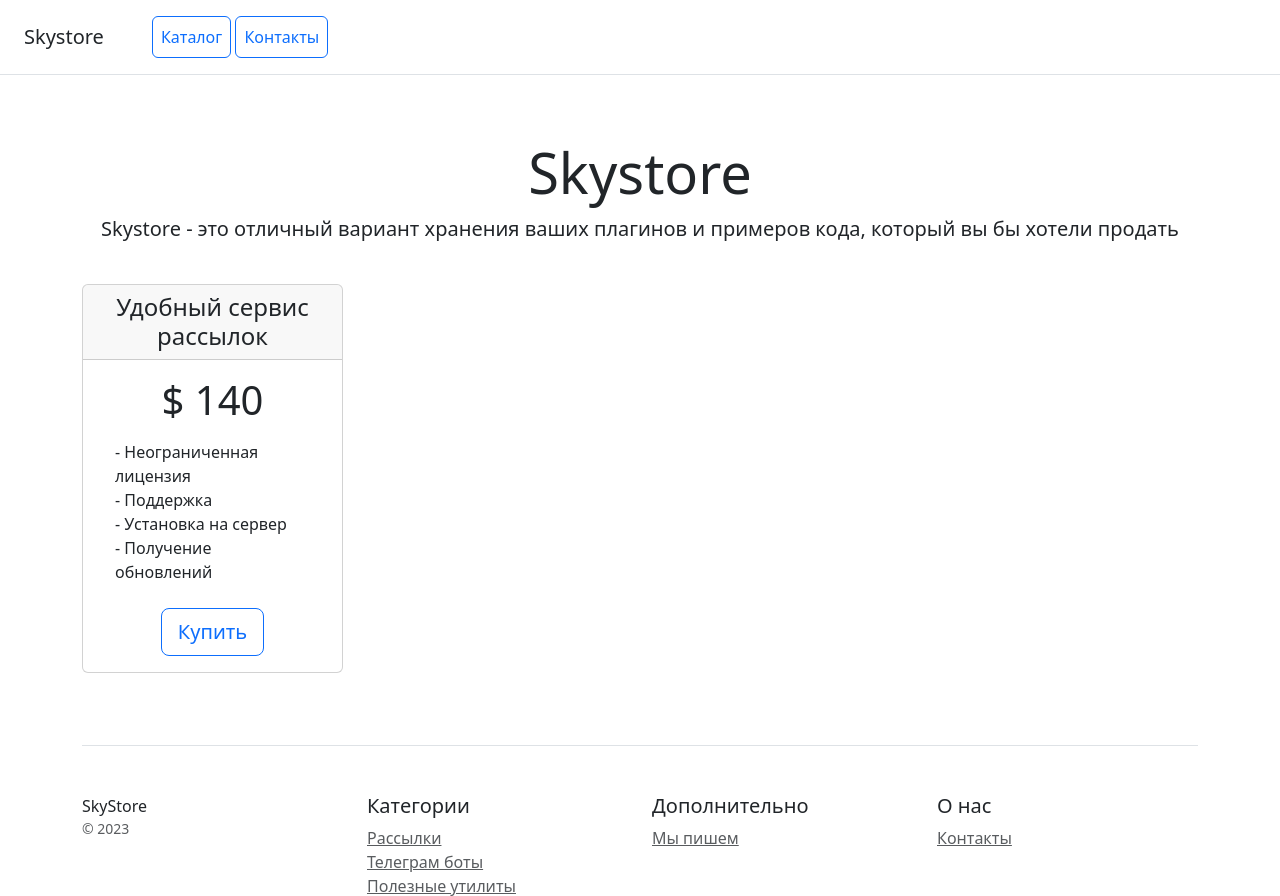
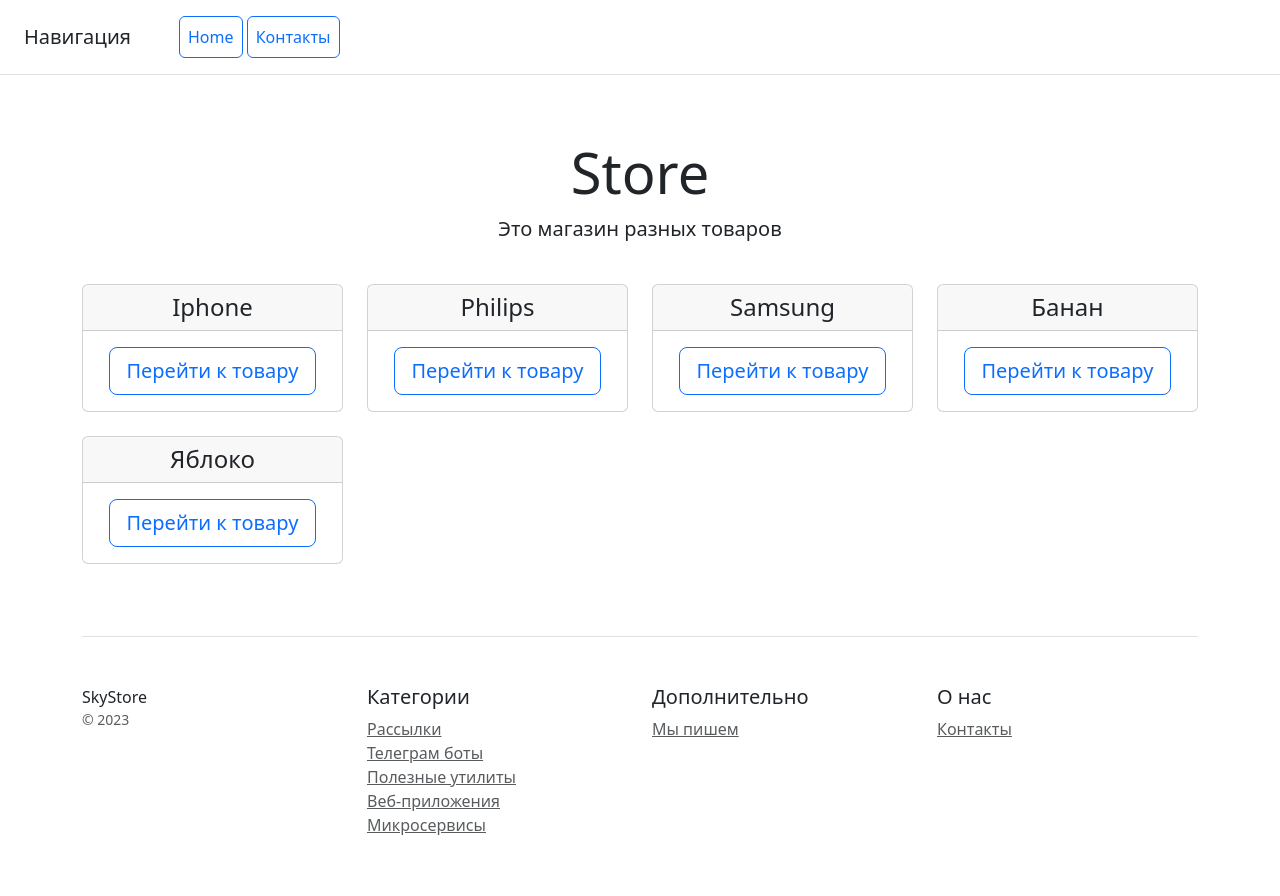
Before and after one commit to Aratimius/Store, a Django app: page / in a window 1280 px wide. Shown: the top 896 px of the page. After the commit the page ends 835 px from the top, so only its background shows below. Run offline with Django 5.2, Linux system fonts and the light colour scheme; data comes from the database, SQL or seed files in the repository; some libraries are stand-ins or nearby versions.

Commit message:
homework: "Шаблонизация"

```diff
--- a/catalog/models.py
+++ b/catalog/models.py
@@ -21,7 +21,7 @@ class Product(models.Model):
     name = models.CharField(max_length=100, verbose_name='название товара')
     description = models.TextField(verbose_name='описание товара')
     preview = models.ImageField(upload_to='products/', verbose_name='изображение', **NULLABLE)
-    category = models.ForeignKey(Category, on_delete=models.CASCADE)
+    category = models.ForeignKey(Category, related_name='products', on_delete=models.CASCADE)
     price = models.IntegerField(verbose_name='цена товара')
     created_at = models.DateTimeField(auto_now=True, verbose_name='дата создания')
     updated_at = models.DateTimeField(auto_now=True, verbose_name='дата обновления')
--- /dev/null
+++ b/catalog/templates/catalog/base.html
@@ -0,0 +1,57 @@
+{% load static %}
+<!doctype html>
+<html lang="en">
+<head>
+    <meta charset="utf-8">
+    <meta name="viewport" content="width=device-width, initial-scale=1">
+    <title>Store</title>
+    <link href="{% static 'css/bootstrap.min.css' %}" rel="stylesheet">
+</head>
+<body>
+{% include 'catalog/includes/inc_menu.html' %}
+
+<div class="pricing-header px-3 py-3 pt-md-5 pb-md-4 mx-auto text-center">
+    <h1 class="display-4">{{title}}</h1>
+    <p class="lead">{{description}}</p>
+</div>
+
+<div class="container">
+    {% block content %}
+    {% endblock %}
+    <footer class="pt-4 my-md-5 pt-md-5 border-top">
+        <div class="row">
+            <div class="col-12 col-md">
+                SkyStore
+                <small class="d-block mb-3 text-muted">&copy; 2023</small>
+            </div>
+            <div class="col-6 col-md">
+                <h5>Категории</h5>
+                <ul class="list-unstyled text-small">
+                    <li><a class="text-muted" href="#">Рассылки</a></li>
+                    <li><a class="text-muted" href="#">Телеграм боты</a></li>
+                    <li><a class="text-muted" href="#">Полезные утилиты</a></li>
+                    <li><a class="text-muted" href="#">Веб-приложения</a></li>
+                    <li><a class="text-muted" href="#">Микросервисы</a></li>
+                </ul>
+            </div>
+            <div class="col-6 col-md">
+                <h5>Дополнительно</h5>
+                <ul class="list-unstyled text-small">
+                    <li><a class="text-muted" href="#">Мы пишем</a></li>
+                </ul>
+            </div>
+            <div class="col-6 col-md">
+                <h5>О нас</h5>
+                <ul class="list-unstyled text-small">
+                    <li><a class="text-muted" href="/contacts/">Контакты</a></li>
+                </ul>
+            </div>
+        </div>
+    </footer>
+</div>
+
+<script src="{% static 'js/bootstrap.bundle.min.js' %}"
+        integrity="sha384-C6RzsynM9kWDrMNeT87bh95OGNyZPhcTNXj1NW7RuBCsyN/o0jlpcV8Qyq46cDfL"
+        crossorigin="anonymous"></script>
+</body>
+</html>
--- a/catalog/templates/catalog/home.html
+++ b/catalog/templates/catalog/home.html
@@ -1,79 +1,19 @@
-<!doctype html>
-<html lang="en">
-<head>
-    <meta charset="utf-8">
-    <meta name="viewport" content="width=device-width, initial-scale=1">
-    <title>Skystore</title>
-    <link href="https://cdn.jsdelivr.net/npm/bootstrap@5.3.2/dist/css/bootstrap.min.css" rel="stylesheet" integrity="sha384-T3c6CoIi6uLrA9TneNEoa7RxnatzjcDSCmG1MXxSR1GAsXEV/Dwwykc2MPK8M2HN" crossorigin="anonymous">
-</head>
-<body>
-<div class="d-flex flex-column flex-md-row align-items-center p-3 px-md-4 mb-3 bg-white border-bottom box-shadow">
-    <h5 class="my-0 mr-md-auto font-weight-normal">Skystore</h5>
-    <nav class="ms-5">
-        <a class="p-2 btn btn-outline-primary" href="/">Каталог</a>
-        <a class="p-2 btn btn-outline-primary" href="/contacts/">Контакты</a>
-    </nav>
-</div>
+{% extends 'catalog/base.html' %}
 
-<div class="pricing-header px-3 py-3 pt-md-5 pb-md-4 mx-auto text-center">
-    <h1 class="display-4">Skystore</h1>
-    <p class="lead">Skystore - это отличный вариант хранения ваших плагинов и примеров кода, который вы бы хотели
-        продать</p>
-</div>
-
-<div class="container">
+{% block content %}
 <div class="row text-center">
+    {% for product in product_list %}
     <div class="col-3">
         <div class="card mb-4 box-shadow">
             <div class="card-header">
-                    <h4 class="my-0 font-weight-normal">Удобный сервис рассылок</h4>
+                <h4 class="my-0 font-weight-normal">{{product.name|title}}</h4>
             </div>
             <div class="card-body">
-                    <h1 class="card-title pricing-card-title">$ 140</h1>
-                    <ul class="list-unstyled mt-3 mb-4 text-start m-3">
-                        <li>- Неограниченная лицензия</li>
-                        <li>- Поддержка</li>
-                        <li>- Установка на сервер</li>
-                        <li>- Получение обновлений</li>
-                    </ul>
-                    <button type="button" class="btn btn-lg btn-block btn-outline-primary">Купить</button>
+                <a href="{% url 'catalog:details' product.pk %}" type="button"
+                   class="btn btn-lg btn-block btn-outline-primary">Перейти к товару</a>
             </div>
         </div>
     </div>
+    {% endfor %}
 </div>
-
-    <footer class="pt-4 my-md-5 pt-md-5 border-top">
-        <div class="row">
-            <div class="col-12 col-md">
-                SkyStore
-                <small class="d-block mb-3 text-muted">&copy; 2023</small>
-            </div>
-            <div class="col-6 col-md">
-                <h5>Категории</h5>
-                <ul class="list-unstyled text-small">
-                    <li><a class="text-muted" href="#">Рассылки</a></li>
-                    <li><a class="text-muted" href="#">Телеграм боты</a></li>
-                    <li><a class="text-muted" href="#">Полезные утилиты</a></li>
-                    <li><a class="text-muted" href="#">Веб-приложения</a></li>
-                    <li><a class="text-muted" href="#">Микросервисы</a></li>
-                </ul>
-            </div>
-            <div class="col-6 col-md">
-                <h5>Дополнительно</h5>
-                <ul class="list-unstyled text-small">
-                    <li><a class="text-muted" href="#">Мы пишем</a></li>
-                </ul>
-            </div>
-            <div class="col-6 col-md">
-                <h5>О нас</h5>
-                <ul class="list-unstyled text-small">
-                    <li><a class="text-muted" href="/contacts/">Контакты</a></li>
-                </ul>
-            </div>
-        </div>
-    </footer>
-</div>
-
-<script src="https://cdn.jsdelivr.net/npm/bootstrap@5.3.2/dist/js/bootstrap.bundle.min.js" integrity="sha384-C6RzsynM9kWDrMNeT87bh95OGNyZPhcTNXj1NW7RuBCsyN/o0jlpcV8Qyq46cDfL" crossorigin="anonymous"></script>
-</body>
-</html>
+{% endblock %}
--- /dev/null
+++ b/catalog/templates/catalog/includes/inc_menu.html
@@ -0,0 +1,7 @@
+<div class="d-flex flex-column flex-md-row align-items-center p-3 px-md-4 mb-3 bg-white border-bottom box-shadow">
+    <h5 class="my-0 mr-md-auto font-weight-normal">Навигация</h5>
+    <nav class="ms-5">
+        <a class="p-2 btn btn-outline-primary" href="{% url 'catalog:home' %}">Home</a>
+        <a class="p-2 btn btn-outline-primary" href="{% url 'catalog:contacts' %}">Контакты</a>
+    </nav>
+</div>
--- a/catalog/urls.py
+++ b/catalog/urls.py
@@ -1,8 +1,12 @@
 from django.urls import path
-from catalog.views import contacts, home
 
+from catalog.apps import CatalogConfig
+from catalog.views import contacts, home,  product_details
+
+app_name = CatalogConfig.name
 
 urlpatterns = [
-    path('contacts/', contacts),
-    path('', home),
+    path('contacts/', contacts, name='contacts'),
+    path('', home, name='home'),
+    path('<int:pk>/details/', product_details, name='details')
 ]
--- a/catalog/views.py
+++ b/catalog/views.py
@@ -1,15 +1,36 @@
 from django.shortcuts import render
+
+from catalog.models import Product, Category
 
 
 def contacts(request):
+    context = {
+        'title': 'Контакты',
+        'description': 'Заполните форму, и мы с вами свяжемся'
+    }
     if request.method == 'POST':
         name = request.POST.get('name')
         phone = request.POST.get('phone')
         message = request.POST.get('message')
         print(f'{name} ({phone}): {message}')
 
-    return render(request, 'catalog/contacts.html')
+    return render(request, 'catalog/contacts.html',context)
 
 
 def home(request):
-    return render(request, 'catalog/home.html')
+    context = {
+        'product_list': Product.objects.all(),
+        'title': 'Store',
+        'description': 'Это магазин разных товаров'
+    }
+
+    return render(request, 'catalog/home.html', context)
+
+
+def product_details(request, pk):
+    context = {
+        'product': Product.objects.get(pk=pk),
+        'title': 'Подробное описание товара',
+        'description': 'Все, что вам нужно знать о товаре'
+    }
+    return render(request, 'catalog/details.html', context)
--- a/config/urls.py
+++ b/config/urls.py
@@ -21,5 +21,5 @@ from django.urls import path, include
 
 urlpatterns = [
     path('admin/', admin.site.urls),
-    path('', include('catalog.urls'))
+    path('', include('catalog.urls', namespace='catalog'))
 ] + static(settings.MEDIA_URL, document_root=settings.MEDIA_ROOT)
--- a/data.json
+++ b/data.json
@@ -55,7 +55,7 @@
     "fields": {
       "name": "IPhone",
       "description": "телефон",
-      "preview": "",
+      "preview": "iphone.jpg",
       "category": 6,
       "price": 20000,
       "created_at": "2024-02-21T19:05:38Z",
```
Also changed, not shown: catalog/templates/catalog/contacts.html (+7 -59 lines), catalog/templates/catalog/details.html (added, +26 -0 lines), catalog/templatetags/my_tags.py (added, +12 -0 lines), config/settings.py (+6 -2 lines), media/iphone.jpg (added), media/product.jpeg (added). Lines whose indentation alone changed are shown as unchanged.
